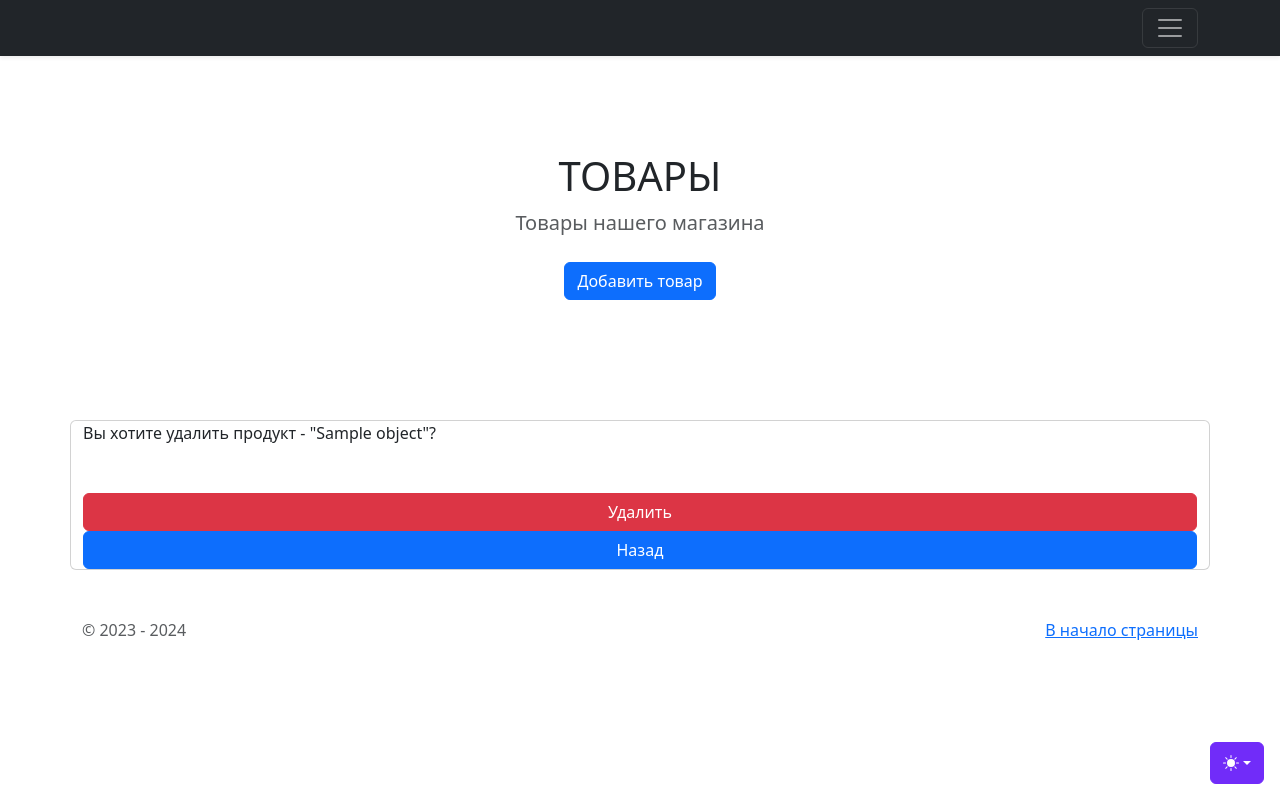
After one commit to MihailSevostyanov/HW_19_2, a Django app: template catalog/templates/catalog/product_confirm_delete.html in a window 1280 px wide. The commit adds this page. Run offline with Django 5.2, Linux system fonts and the light colour scheme; the template is opened without the code that fills it: most values are stand-ins (such as "Sample title", 1, 10 or a date in 2020); some libraries are stand-ins or nearby versions.

Commit message:
ДЗ 21.1 Задание 2

```diff
--- a/catalog/templates/catalog/base.html
+++ b/catalog/templates/catalog/base.html
@@ -183,8 +183,7 @@
                 <h1 class="fw-light">ТОВАРЫ</h1>
                 <p class="lead text-body-secondary">Товары нашего магазина</p>
                 <p>
-                    <a href="#" class="btn btn-primary my-2">Main call to action</a>
-                    <a href="#" class="btn btn-secondary my-2">Secondary action</a>
+                    <a href="{% url 'catalog:product_create' %}" class="btn btn-primary my-2">Добавить товар</a>
                 </p>
             </div>
         </div>
--- /dev/null
+++ b/catalog/templates/catalog/product_confirm_delete.html
@@ -0,0 +1,19 @@
+{% extends 'catalog/base.html' %}
+{% block content %}
+<div class="container">
+    <div class="row">
+        <div class="col">
+            <form class="row" method="post" enctype="multipart/form-data">
+                <div class="card">
+                    <p class="card-text">Вы хотите удалить продукт - "{{ object.name }}"?</p>
+                    <div class="card-body">
+                        {% csrf_token %}
+                    </div>
+                    <button type="submit" class="btn btn-danger">Удалить</button>
+                    <a class="btn btn-primary" href="{% url 'catalog:product_list' %}" role="button">Назад</a>
+                </div>
+            </form>
+        </div>
+    </div>
+</div>
+{% endblock %}
--- a/catalog/templates/catalog/product_detail.html
+++ b/catalog/templates/catalog/product_detail.html
@@ -12,7 +12,7 @@
                             <p class="card-text">{{ object.description }}</p>
                             <div class="d-flex justify-content-between align-items-center">
                                 <div class="btn-group">
-                                    <a class="btn btn-primary" href="{% url 'catalog:product_list' %}" role="button">Назад на главную</a>
+                                    <a class="btn btn-primary" href="{% url 'catalog:product_list' %}" role="button">Назад</a>
                                     <button type="button" class="btn btn-success">Купить</button>
                                 </div>
                             </div>
--- a/catalog/templates/catalog/product_list.html
+++ b/catalog/templates/catalog/product_list.html
@@ -14,7 +14,8 @@
                             <div class="d-flex justify-content-between align-items-center">
                                 <div class="btn-group">
                                     <a class="btn btn-primary" href="{% url 'catalog:product_detail' product.pk %}" role="button">Подробнее</a>
-                                    <button type="button" class="btn btn-success">В корзину</button>
+                                    <a class="btn btn-success" href="{% url 'catalog:product_update' product.pk %}" role="button">Редактировать</a>
+                                    <a class="btn btn-danger" href="{% url 'catalog:product_delete' product.pk %}" role="button">Удалить</a>
                                 </div>
                             </div>
                         </div>
```
Also changed, not shown: catalog/templates/catalog/product_form.html (added, +24 -0 lines), catalog/urls.py (+7 -2 lines), catalog/views.py (+19 -3 lines).
